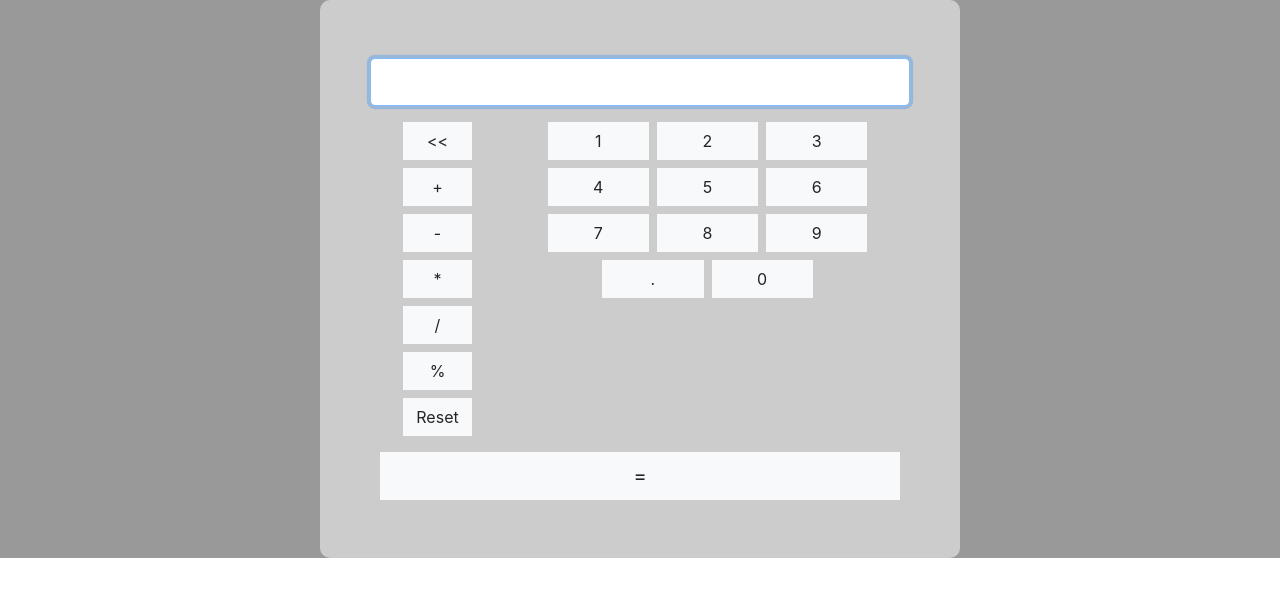
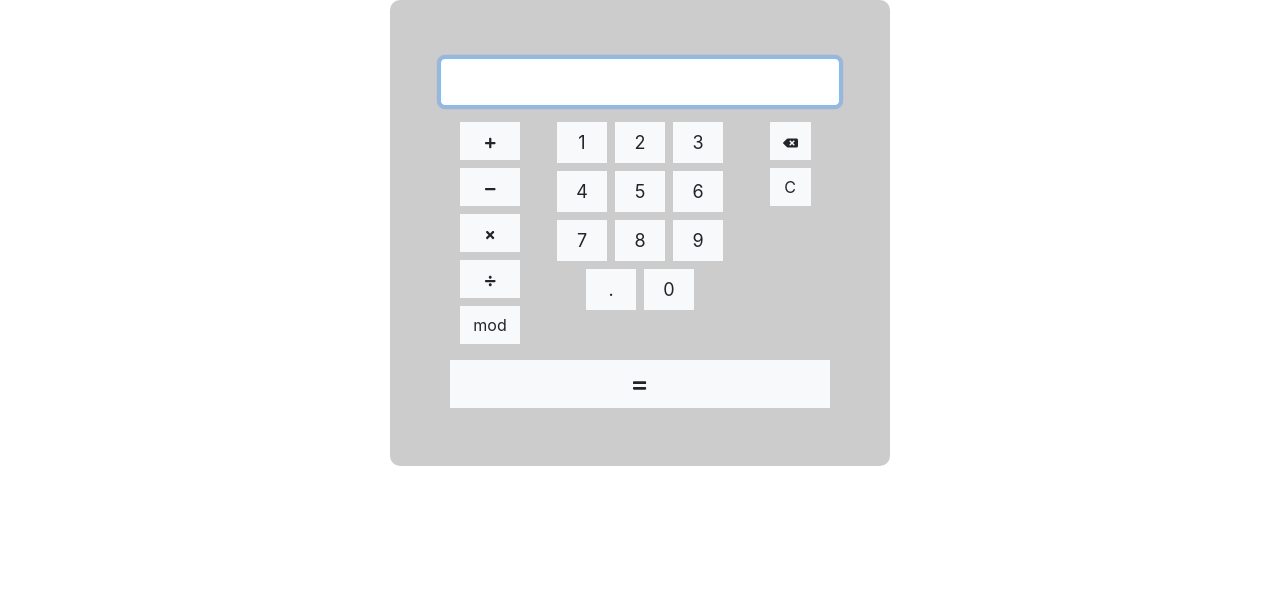
Before and after one commit to keljr021/react-calculator, a React (Create React App) app: page / in a window 1280 px wide. Shown: the top 596 px of the page. Built offline with nearby package versions, Linux system fonts and the light colour scheme.

Commit message:
Added icons to operands, CSS tweaks.

```diff
--- a/package.json
+++ b/package.json
@@ -3,6 +3,9 @@
   "version": "0.1.0",
   "private": true,
   "dependencies": {
+    "@fortawesome/fontawesome-svg-core": "^1.2.16",
+    "@fortawesome/free-solid-svg-icons": "^5.8.0",
+    "@fortawesome/react-fontawesome": "^0.1.4",
     "bootstrap": "^4.3.1",
     "jquery": "^3.3.1",
     "popper.js": "^1.14.7",
--- a/src/App.js
+++ b/src/App.js
@@ -1,6 +1,5 @@
 import React, { Component } from 'react';
 import Calculator from './Calculator';
-import './styles/App.css';
 
 class App extends Component {
 
@@ -8,7 +7,8 @@ class App extends Component {
 
     return (
       <div className="App">
-        <Calculator />
+        <Calculator maxWidth={500}
+                    borderRadius={10} />
       </div>
     );
   }
--- a/src/CalcButtons.js
+++ b/src/CalcButtons.js
@@ -1,5 +1,5 @@
 import React, { Component } from 'react';
-import './styles/App.css';
+import { FontAwesomeIcon } from '@fortawesome/react-fontawesome'
 
 class CalcButtons extends Component {
   constructor(props) {
@@ -17,17 +17,11 @@ class CalcButtons extends Component {
     return (
       <div className={"calc-opbox w-25 position-relative float-left my-1"}>
         <div className={"btn-group-vertical"}>
-
-          <button className={btnClass} onClick={() => this.props.backspaceValue()}>&lt;&lt;</button>
-
-          <button className={btnClass} onClick={() => this.handleClick('add')}>+</button>
-          <button className={btnClass} onClick={() => this.handleClick('sub')}>-</button>
-          <button className={btnClass} onClick={() => this.handleClick('mul')}>*</button>
-          <button className={btnClass} onClick={() => this.handleClick('div')}>/</button>
-          <button className={btnClass} onClick={() => this.handleClick('mod')}>%</button>
-
-          <button className={btnClass} onClick={() => this.props.resetValues()}>Reset</button>
-
+          <button className={btnClass} onClick={() => this.handleClick('add')}><FontAwesomeIcon icon="plus" size="xs" /></button>
+          <button className={btnClass} onClick={() => this.handleClick('sub')}><FontAwesomeIcon icon="minus" size="xs" /></button>
+          <button className={btnClass} onClick={() => this.handleClick('mul')}><FontAwesomeIcon icon="times" size="xs" /></button>
+          <button className={btnClass} onClick={() => this.handleClick('div')}><FontAwesomeIcon icon="divide" size="xs" /></button>
+          <button className={btnClass} onClick={() => this.handleClick('mod')}>mod</button>
         </div>
       </div>
     );
--- a/src/Calculator.js
+++ b/src/Calculator.js
@@ -1,9 +1,14 @@
 import React, { Component } from 'react';
+import { library } from '@fortawesome/fontawesome-svg-core';
+import { faBackspace, faPlus, faMinus, faTimes, faDivide, faEquals } from '@fortawesome/free-solid-svg-icons';
 import NumberInput from './NumberInput';
 import CalcButtons from './CalcButtons';
 import NumButtons from './NumButtons';
+import ClearButtons from './ClearButtons';
 import EnterButton from './EnterButton';
-import './styles/Calculator.css';
+import './styles/default.css';
+
+library.add(faBackspace, faPlus, faMinus, faTimes, faDivide, faEquals);
 
 class Calculator extends Component {
 
@@ -135,13 +140,19 @@ class Calculator extends Component {
 
   render() {
 
+    let appStyle = {
+      maxWidth: this.props.maxWidth,
+      borderRadius: this.props.borderRadius
+    };
+
     return (
-      <div className={"calc"}>
+      <div className={"calc"} style={appStyle}>
         <NumberInput backspaceValue={this.backspaceValue} inputValue={this.inputValue} storeNumber={this.storeNumber} storeOperator={this.storeOperator} calculate={this.calculate} value={this.state.value} />
 
         <div>
-          <CalcButtons backspaceValue={this.backspaceValue} resetValues={this.resetValues} storeNumber={this.storeNumber} storeOperator={this.storeOperator}/>
+          <CalcButtons storeNumber={this.storeNumber} storeOperator={this.storeOperator}/>
           <NumButtons inputValue={this.inputValue} />
+          <ClearButtons backspaceValue={this.backspaceValue} resetValues={this.resetValues}/>
         </div>
 
 
--- /dev/null
+++ b/src/ClearButtons.js
@@ -0,0 +1,23 @@
+import React, { Component } from 'react';
+import { FontAwesomeIcon } from '@fortawesome/react-fontawesome'
+
+class ClearButtons extends Component {
+  constructor(props) {
+    super(props);
+  }
+
+  render() {
+    let btnClass = "btn btn-light my-1";
+
+    return (
+      <div className={"calc-opbox w-25 position-relative float-left my-1"}>
+        <div className={"btn-group-vertical"}>
+          <button className={btnClass} onClick={() => this.props.backspaceValue()}><FontAwesomeIcon icon="backspace" size="xs"/></button>
+          <button className={btnClass} onClick={() => this.props.resetValues()}>C</button>
+        </div>
+      </div>
+    );
+  }
+}
+
+export default ClearButtons;
--- a/src/EnterButton.js
+++ b/src/EnterButton.js
@@ -1,5 +1,5 @@
 import React, { Component } from 'react';
-import './styles/App.css';
+import { FontAwesomeIcon } from '@fortawesome/react-fontawesome'
 
 class EnterButton extends Component {
   constructor(props) {
@@ -13,7 +13,7 @@ class EnterButton extends Component {
   render() {
     return (
       <div className={"calc-enterbox"}>
-        <button className={"btn btn-light btn-lg w-100 my-2"} onClick={() => this.handleClick()}>=</button>
+        <button className={"btn btn-light btn-lg w-100 my-2"} onClick={() => this.handleClick()}><FontAwesomeIcon icon="equals" size="xs" /></button>
       </div>
     );
   }
--- a/src/NumButtons.js
+++ b/src/NumButtons.js
@@ -1,5 +1,4 @@
 import React, { Component } from 'react';
-import './styles/App.css';
 
 class NumButtons extends Component {
 
@@ -12,7 +11,7 @@ class NumButtons extends Component {
     let btnClass = "btn btn-light m-1";
 
     return (
-      <div className={"calc-numberbox w-75 position-relative float-left my-1"}>
+      <div className={"calc-numberbox w-50 position-relative float-left my-1"}>
         <div className={"w-100"}>
           <button className={btnClass} onClick={() => this.props.inputValue(1)}>1</button>
           <button className={btnClass} onClick={() => this.props.inputValue(2)}>2</button>
--- a/src/NumberInput.js
+++ b/src/NumberInput.js
@@ -1,5 +1,4 @@
 import React, { Component } from 'react';
-import './styles/App.css';
 
 class NumberInput extends Component {
 
--- a/src/styles/App.css
+++ /dev/null
@@ -1,4 +0,0 @@
-
-.App {
-  background-color: #999;
-}
--- a/src/styles/Calculator.css
+++ b/src/styles/default.css
@@ -11,7 +11,7 @@ div {
 }
 
 .calc {
-  width: 50%;
+  max-width: 50%;
   margin: 0 auto;
   padding: 50px;
   background-color: #ccc;
@@ -28,6 +28,7 @@ div {
 
 .calc-numberbox button {
   width: 25%;
+  font-size: 18px;
 }
 
 .calc-inputbox {
```
Also changed, not shown: 1 other file (tests, documents, lock files or other folders).
